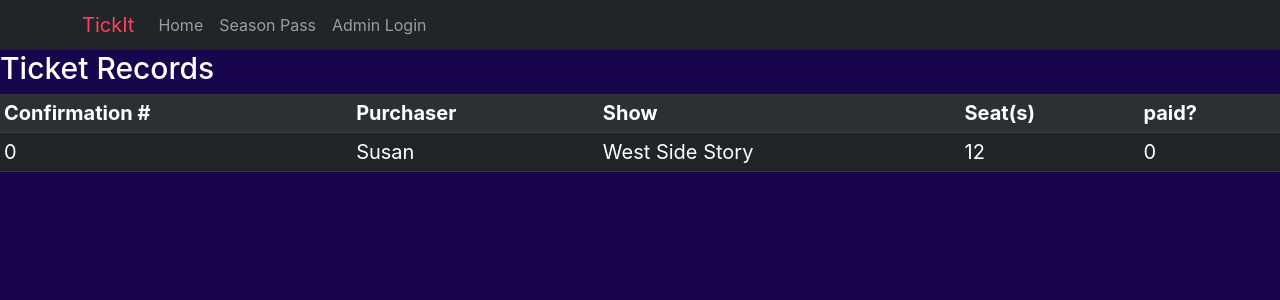
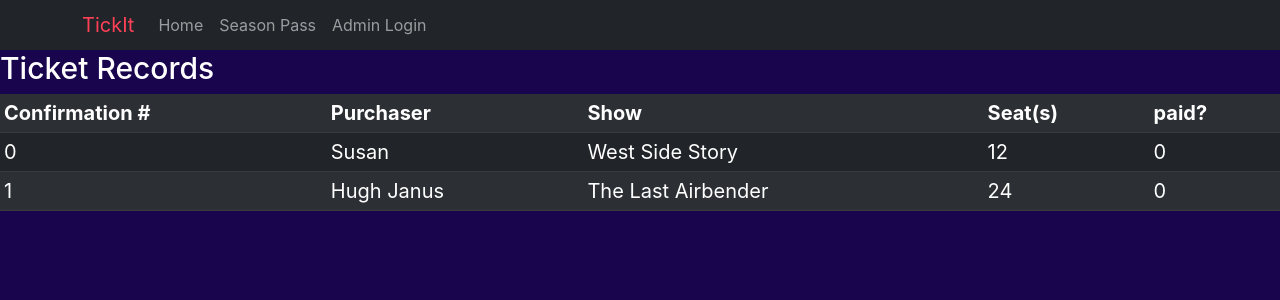
Before and after one commit to PatrickBerz/tick-it, a React (Create React App) app in the folder frontend/: page /ticketStuff in a window 1280 px wide. Shown: the top 300 px of the page. Built offline with nearby package versions, Linux system fonts and the light colour scheme.

Commit message:
more than one entry example

```diff
--- a/frontend/src/components/ticketStuff.jsx
+++ b/frontend/src/components/ticketStuff.jsx
@@ -12,7 +12,53 @@ export const TicketStuff = () =>{
     //     .catch(err => console.log(err))
     // }, []);
 
-    let data = [{"purchaser":{"name":"Susan","address":"123 Sesame Street","phoneNum":"6064135244"},"confNum":0,"tickets":{"performance":"West Side Story","seat":{"section":"Orchestra","row":"B","seatNum":12,"acessible":false,"inSeasonSection":false,"defaultPrice":29.99},"ticketStatus":0,"price":29.99}}]
+    let data = [
+        {"purchaser":
+            {
+                "name":"Susan",
+            "address":"123 Sesame Street",
+            "phoneNum":"6064135244"
+            },
+            "confNum":0,
+            "tickets":
+                {
+                    "performance":"West Side Story",
+                "seat":
+                {
+                    "section":"Orchestra",
+                "row":"B",
+                "seatNum":12,
+                "acessible":false,
+                "inSeasonSection":false,
+                "defaultPrice":29.99},
+                "ticketStatus":0,
+                "price":29.99
+            }
+        },
+        {
+            "purchaser":
+            {
+                "name":"Hugh Janus",
+                "address":"Easy street",
+                "phoneNum":"6064135244"
+            },
+            "confNum":1,
+            "tickets":
+            {
+                "performance":"The Last Airbender",
+                "seat":
+                {
+                    "section":"Orchestra",
+                    "row":"B",
+                    "seatNum":24,
+                    "acessible":false,
+                    "inSeasonSection":false,
+                    "defaultPrice":29.99},
+                    "ticketStatus":0,
+                    "price":29.99
+                }
+            }
+        ]
 
 
     return (
```
